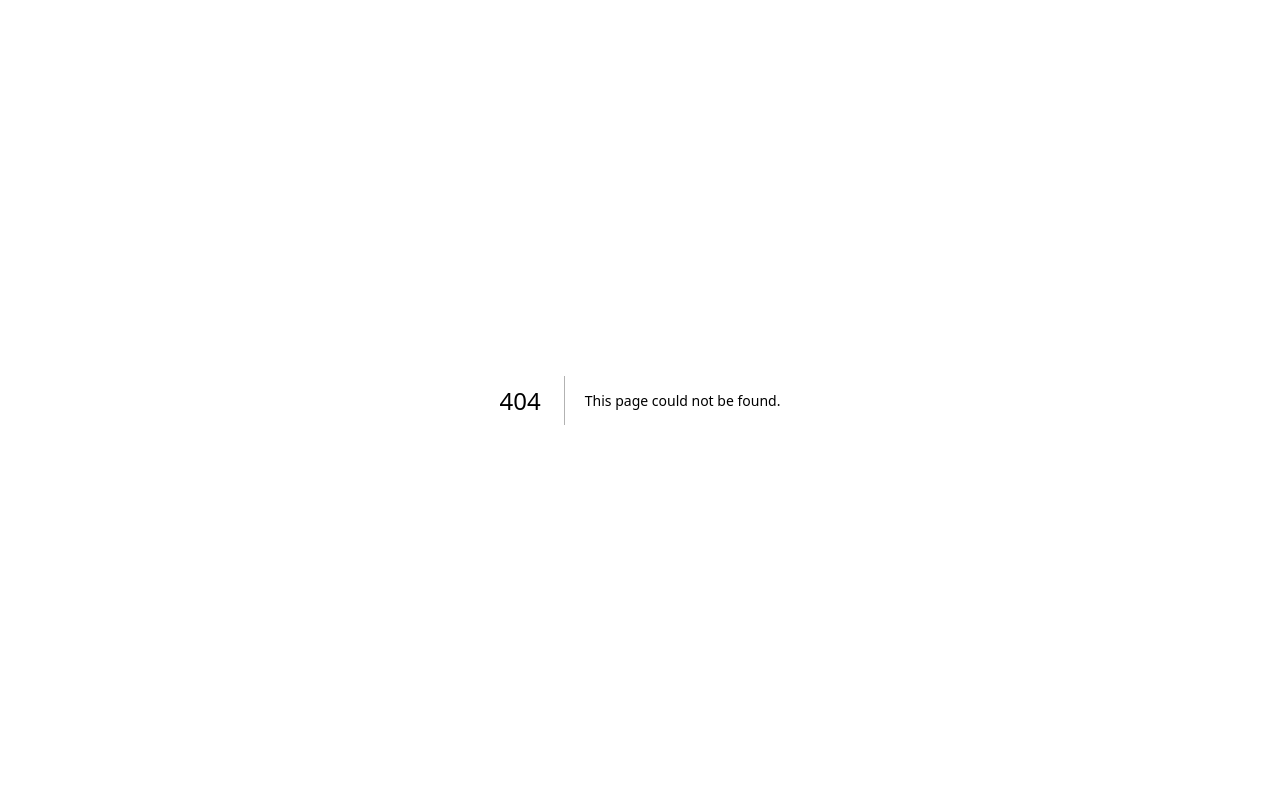
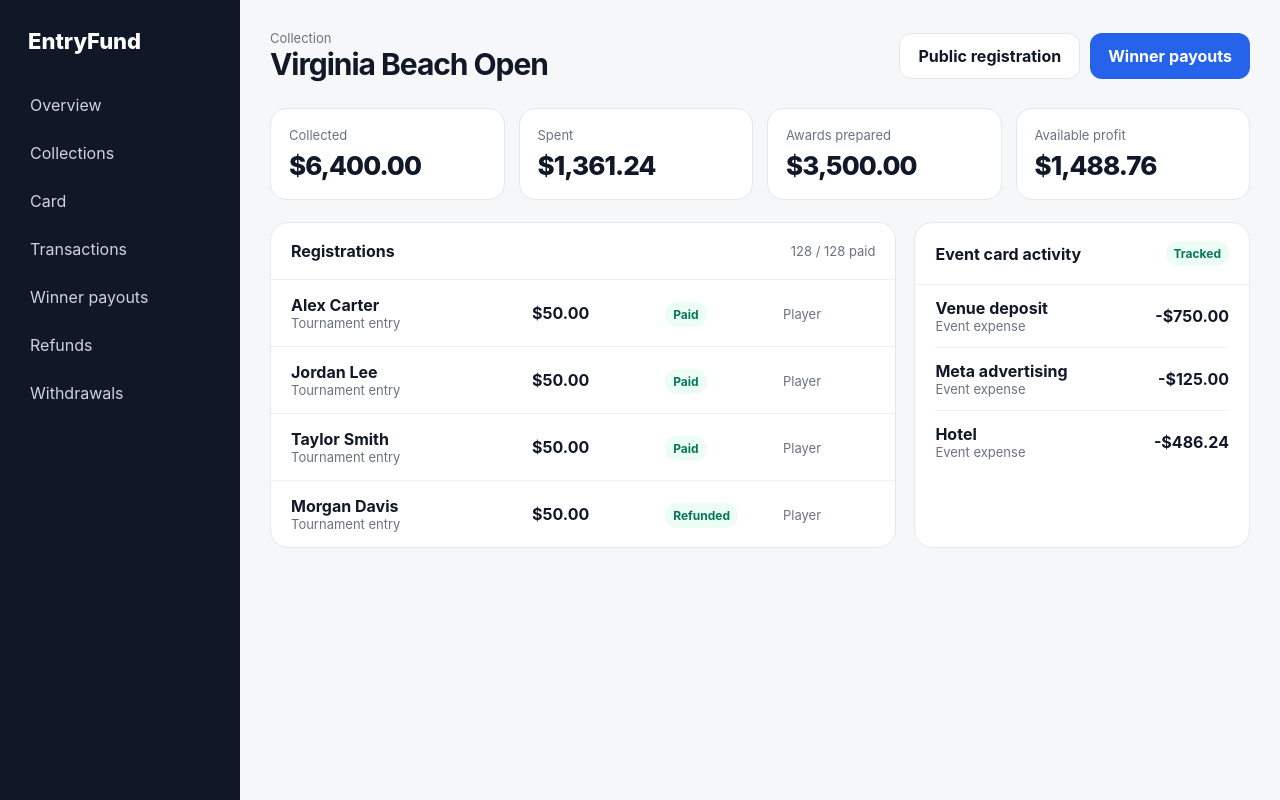
Before and after one commit to retroservices1121/Entryfund, a Next.js app: page /dashboard/events/fall-league in a window 1280 px wide. Before the commit this address had no page. Built offline with nearby package versions, Linux system fonts and the light colour scheme.

Commit message:
Add app/dashboard/events/[slug]/page.tsx

```diff
--- /dev/null
+++ b/app/dashboard/events/[slug]/page.tsx
@@ -0,0 +1,67 @@
+import Link from "next/link";
+
+const money=(n:number)=>n.toLocaleString("en-US",{style:"currency",currency:"USD"});
+
+const registrations=[
+ {name:"Alex Carter",status:"Paid",amount:50},
+ {name:"Jordan Lee",status:"Paid",amount:50},
+ {name:"Taylor Smith",status:"Paid",amount:50},
+ {name:"Morgan Davis",status:"Refunded",amount:-50},
+];
+
+const expenses=[
+ {name:"Venue deposit",amount:750},
+ {name:"Meta advertising",amount:125},
+ {name:"Hotel",amount:486.24},
+];
+
+export default function EventFinancePage(){
+ const collected=6400;
+ const refunded=50;
+ const spent=expenses.reduce((s,e)=>s+e.amount,0);
+ const preparedPayouts=3500;
+ const available=collected-refunded-spent-preparedPayouts;
+ return <div className="app">
+  <aside className="sidebar">
+   <div className="sidebrand">EntryFund</div>
+   <nav className="sidenav">
+    <Link href="/dashboard">Overview</Link>
+    <Link href="/events/new">Collections</Link>
+    <a href="#">Card</a>
+    <a href="#">Transactions</a>
+    <Link href="/payouts">Winner payouts</Link>
+    <Link href="/refunds">Refunds</Link>
+    <Link href="/withdrawals">Withdrawals</Link>
+   </nav>
+  </aside>
+  <main className="main">
+   <div className="topbar">
+    <div><div className="muted small">Collection</div><h1>Virginia Beach Open</h1></div>
+    <div style={{display:"flex",gap:10}}><Link className="btn btn-soft" href="/events/virginia-beach-open">Public registration</Link><Link className="btn btn-blue" href="/payouts">Winner payouts</Link></div>
+   </div>
+   <section className="cards">
+    <div className="stat"><div className="muted small">Collected</div><div className="value">{money(collected)}</div></div>
+    <div className="stat"><div className="muted small">Spent</div><div className="value">{money(spent)}</div></div>
+    <div className="stat"><div className="muted small">Awards prepared</div><div className="value">{money(preparedPayouts)}</div></div>
+    <div className="stat"><div className="muted small">Available profit</div><div className="value">{money(available)}</div></div>
+   </section>
+   <div className="dashboard-grid">
+    <section className="table-card">
+     <div className="card-head"><strong>Registrations</strong><span className="muted small">128 / 128 paid</span></div>
+     {registrations.map((r,i)=><div className="table-row" key={i}>
+      <div><strong>{r.name}</strong><div className="muted small">Tournament entry</div></div>
+      <div><strong>{money(Math.abs(r.amount))}</strong></div>
+      <div><span className="pill">{r.status}</span></div>
+      <div><span className="muted small">Player</span></div>
+     </div>)}
+    </section>
+    <section className="card-box">
+     <div className="card-head"><strong>Event card activity</strong><span className="pill">Tracked</span></div>
+     <div className="activity">
+      {expenses.map((e,i)=><div className="activity-row" key={i}><div><strong>{e.name}</strong><div className="muted small">Event expense</div></div><strong>-{money(e.amount)}</strong></div>)}
+     </div>
+    </section>
+   </div>
+  </main>
+ </div>
+}
```
